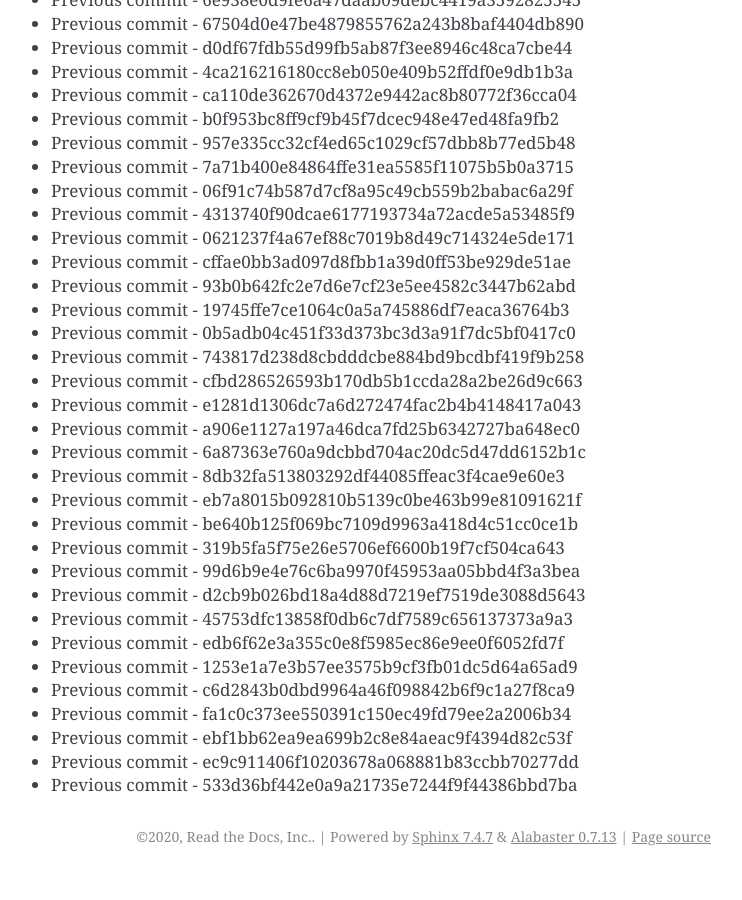
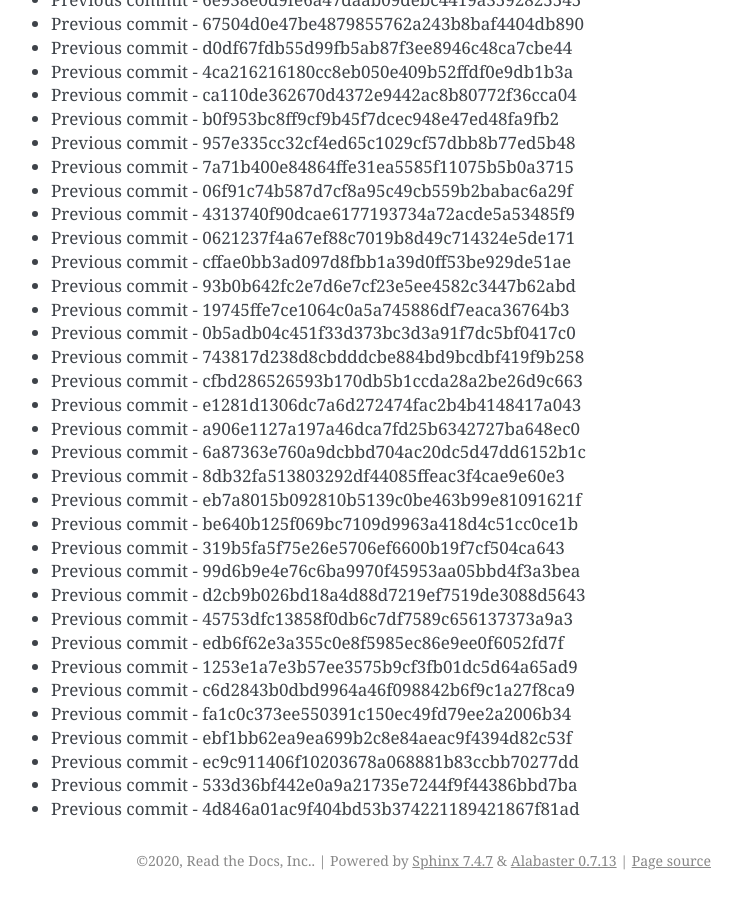
Before and after one commit to readthedocs/rtd-git-stresstest, a Sphinx documentation site: the page built from docs/updates.rst, in a window 1280 px wide and 900 px high, scrolled down 79423 px. Shown: the whole window, without its empty margins (399-1141 px from the left). Built offline with Sphinx 7.4.7, drawn with Linux system fonts in a browser that asks for light colours; before the commit the page ends 80299 px from its top, so only the background shows below that.

Commit message:
Generating commit from previous: 4d846a01ac9f404bd53b374221189421867f81ad

```diff
--- a/docs/updates.rst
+++ b/docs/updates.rst
@@ -3369,3 +3369,4 @@ It can be tested for any performance characteristics.
 * Previous commit - ebf1bb62ea9ea699b2c8e84aeac9f4394d82c53f
 * Previous commit - ec9c911406f10203678a068881b83ccbb70277dd
 * Previous commit - 533d36bf442e0a9a21735e7244f9f44386bbd7ba
+* Previous commit - 4d846a01ac9f404bd53b374221189421867f81ad
```
